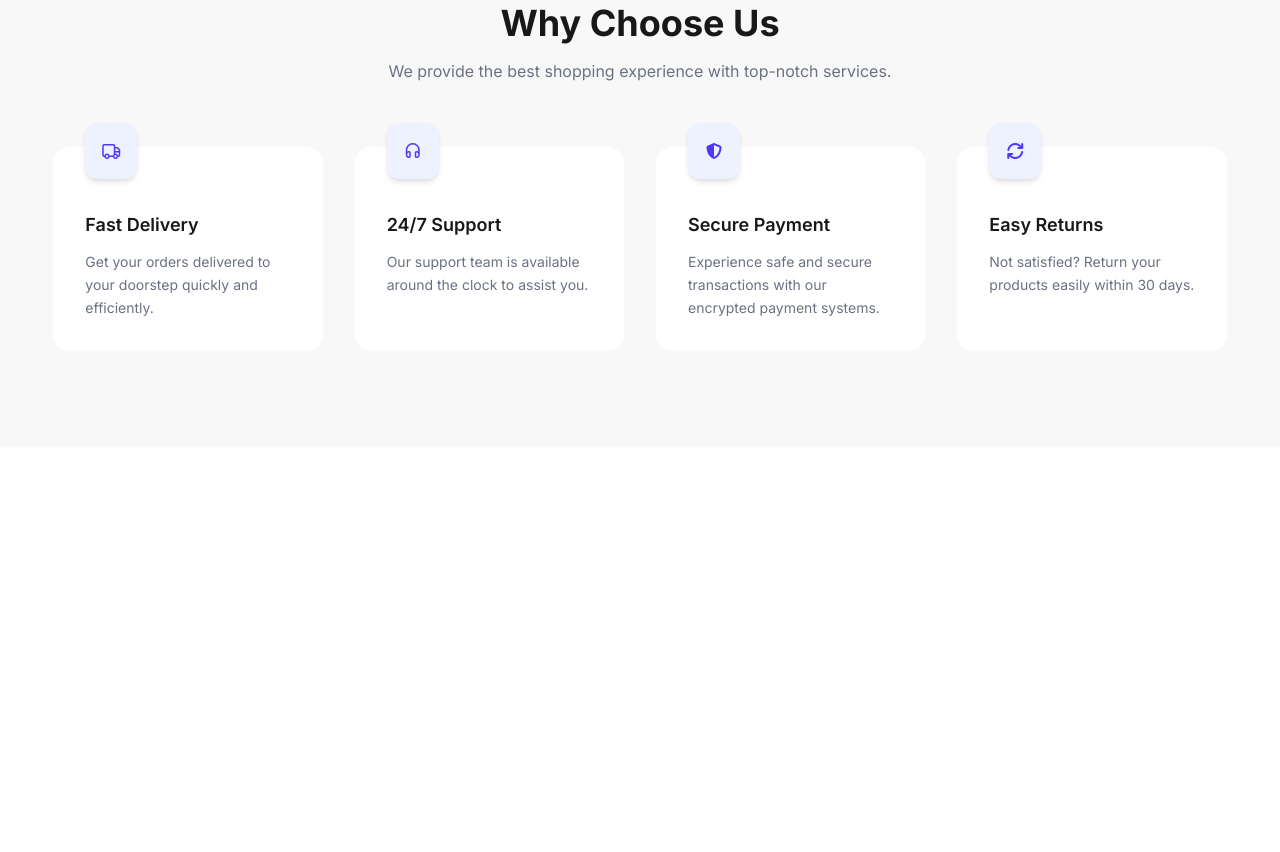
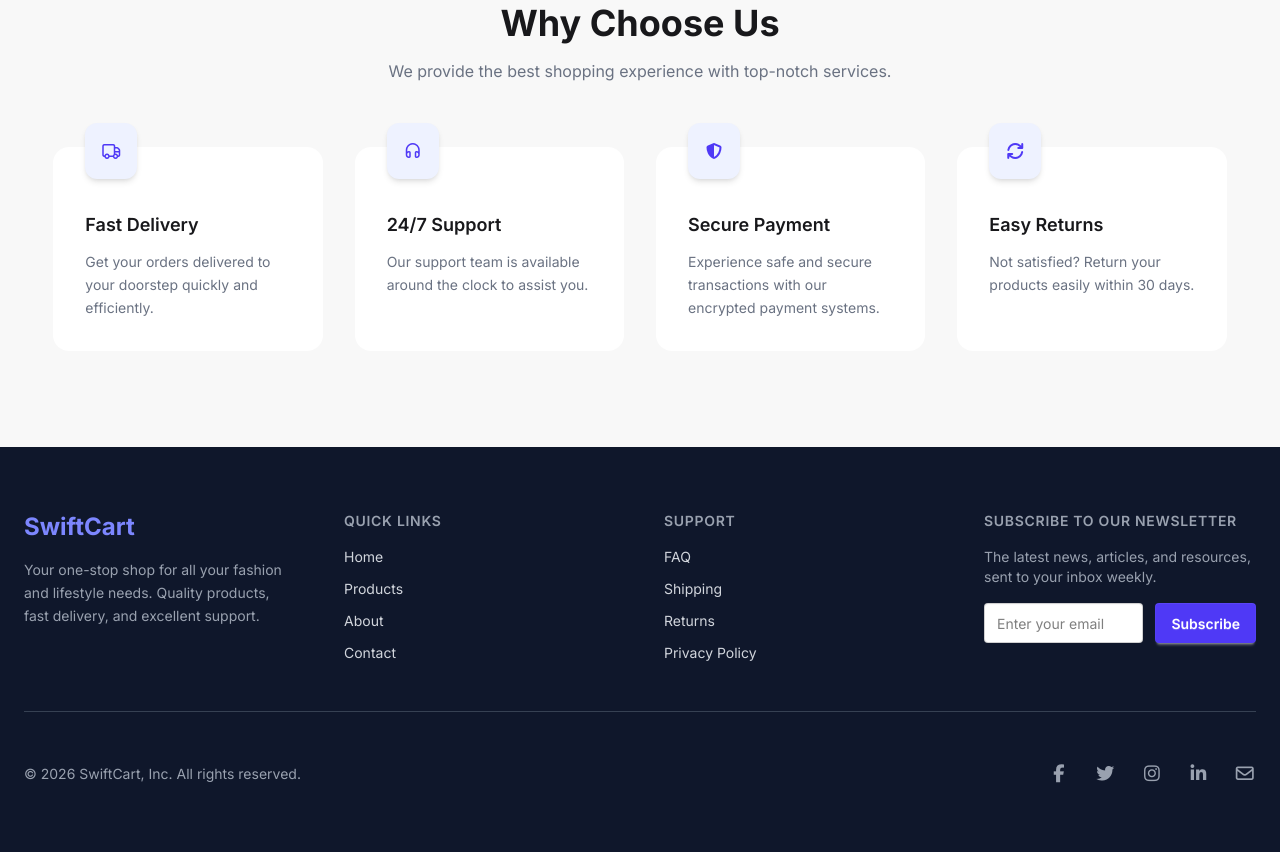
Before and after one commit to abdurrahmansoftlinkbd/swift-cart, a plain HTML site: page index.html in a window 1280 px wide. Shown: the part 893-1745 px from the top of the page. Before the commit the page ends 1340 px from the top, so only its background shows below. Drawn offline with nearby package versions, Linux system fonts and the light colour scheme.

Commit message:
added footer

```diff
--- a/index.html
+++ b/index.html
@@ -198,5 +198,122 @@
         </div>
       </div>
     </section>
+
+    <!-- footer -->
+    <footer class="bg-slate-900 text-gray-300">
+      <div class="max-w-7xl mx-auto px-6 py-16">
+        <div class="grid gap-12 md:grid-cols-2 lg:grid-cols-4">
+          <div>
+            <h2 class="text-2xl font-bold text-indigo-400 mb-4">SwiftCart</h2>
+
+            <p class="text-sm leading-relaxed text-gray-400">
+              Your one-stop shop for all your fashion and lifestyle needs.
+              Quality products, fast delivery, and excellent support.
+            </p>
+          </div>
+
+          <!-- links -->
+          <div>
+            <h3
+              class="text-sm font-semibold uppercase tracking-wider text-gray-400 mb-4"
+            >
+              Quick Links
+            </h3>
+
+            <ul class="space-y-3 text-sm">
+              <li><a href="#" class="hover:text-white transition">Home</a></li>
+              <li>
+                <a href="#" class="hover:text-white transition">Products</a>
+              </li>
+              <li><a href="#" class="hover:text-white transition">About</a></li>
+              <li>
+                <a href="#" class="hover:text-white transition">Contact</a>
+              </li>
+            </ul>
+          </div>
+
+          <!-- support -->
+          <div>
+            <h3
+              class="text-sm font-semibold uppercase tracking-wider text-gray-400 mb-4"
+            >
+              Support
+            </h3>
+
+            <ul class="space-y-3 text-sm">
+              <li><a href="#" class="hover:text-white transition">FAQ</a></li>
+              <li>
+                <a href="#" class="hover:text-white transition">Shipping</a>
+              </li>
+              <li>
+                <a href="#" class="hover:text-white transition">Returns</a>
+              </li>
+              <li>
+                <a href="#" class="hover:text-white transition"
+                  >Privacy Policy</a
+                >
+              </li>
+            </ul>
+          </div>
+
+          <!-- newsletter -->
+          <div>
+            <h3
+              class="text-sm font-semibold uppercase tracking-wider text-gray-400 mb-4"
+            >
+              Subscribe to our newsletter
+            </h3>
+
+            <p class="text-sm text-gray-400 mb-4">
+              The latest news, articles, and resources, sent to your inbox
+              weekly.
+            </p>
+
+            <div class="flex flex-col sm:flex-row gap-3">
+              <input
+                type="email"
+                placeholder="Enter your email"
+                class="input input-bordered w-full text-black"
+              />
+
+              <button
+                class="btn bg-indigo-600 hover:bg-indigo-700 border-none text-white"
+              >
+                Subscribe
+              </button>
+            </div>
+          </div>
+        </div>
+
+        <!-- Divider -->
+        <div class="border-t border-gray-700 my-12"></div>
+
+        <!-- Bottom Row -->
+        <div
+          class="flex flex-col md:flex-row justify-between items-center gap-6 text-sm text-gray-400"
+        >
+          <p>© 2026 SwiftCart, Inc. All rights reserved.</p>
+
+          <!-- Social Icons -->
+          <div class="flex space-x-6 text-lg">
+            <a href="#" class="hover:text-white transition"
+              ><i class="fa-brands fa-facebook-f"></i
+            ></a>
+            <a href="#" class="hover:text-white transition"
+              ><i class="fa-brands fa-twitter"></i
+            ></a>
+            <a href="#" class="hover:text-white transition"
+              ><i class="fa-brands fa-instagram"></i
+            ></a>
+            <a href="#" class="hover:text-white transition"
+              ><i class="fa-brands fa-linkedin-in"></i
+            ></a>
+            <a href="#" class="hover:text-white transition"
+              ><i class="fa-regular fa-envelope"></i
+            ></a>
+          </div>
+        </div>
+      </div>
+    </footer>
   </body>
 </html>
```
